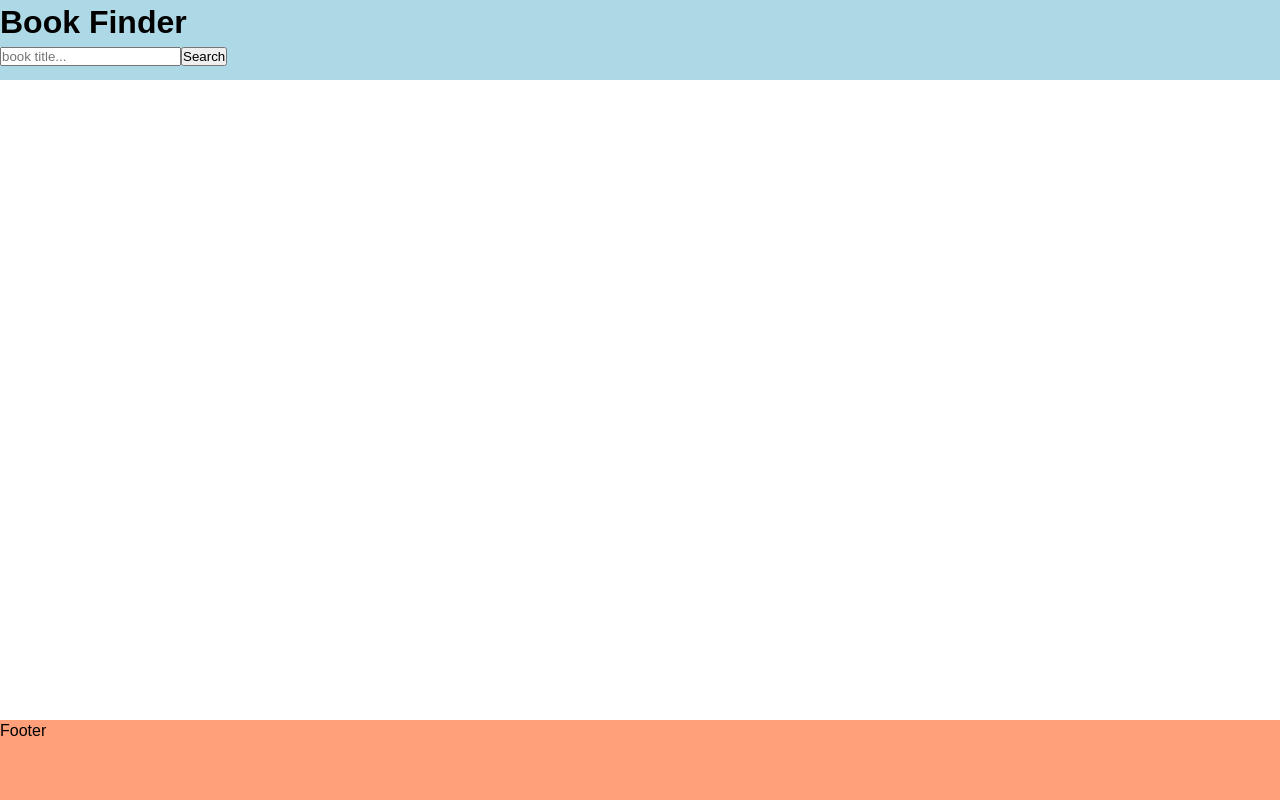
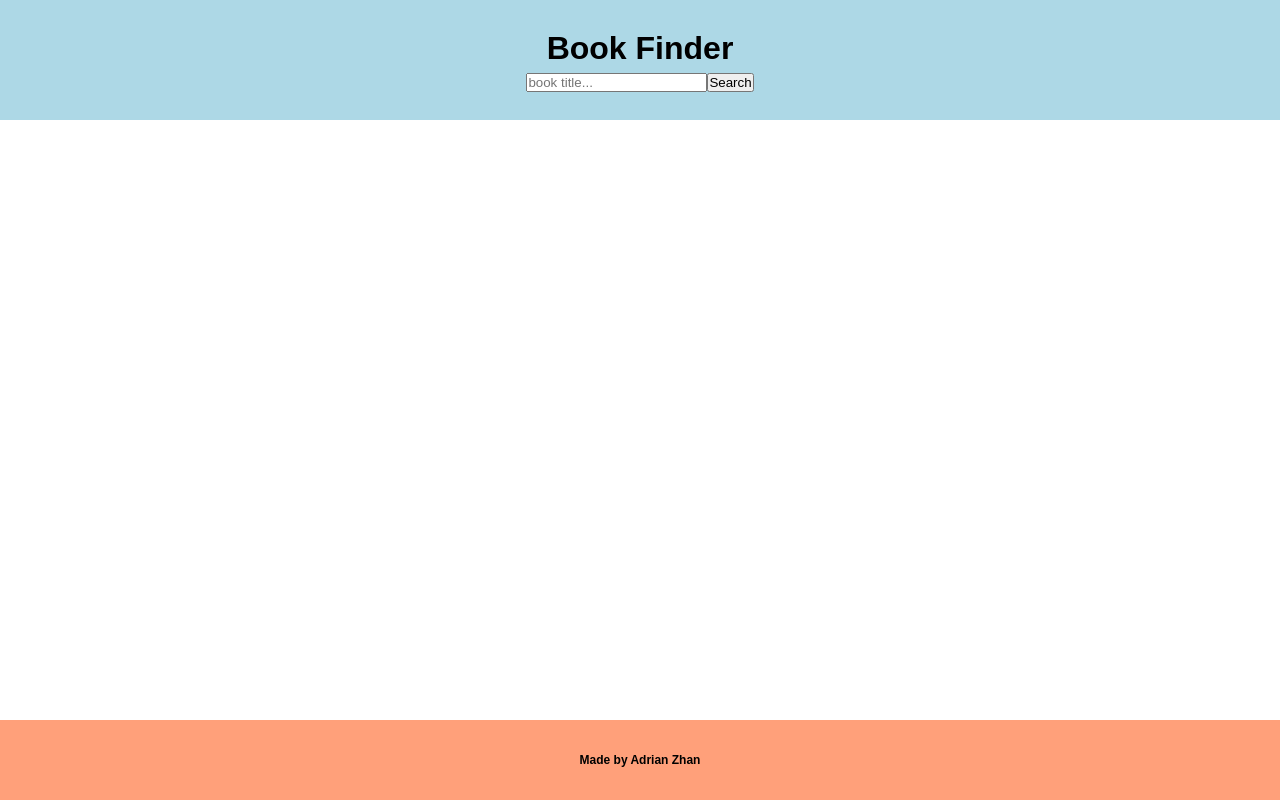
Before and after one commit to AerialWombat/book-finder, a React (Create React App) app: page / in a window 1280 px wide. Built offline with nearby package versions, Linux system fonts and the light colour scheme.

Commit message:
Centered header and footer elements

```diff
--- a/src/App.module.scss
+++ b/src/App.module.scss
@@ -45,7 +45,7 @@ body {
   height: 100%;
   display: grid;
   grid-template-columns: auto;
-  grid-template-rows: 10% 1fr 10%;
+  grid-template-rows: minmax(6rem, 15%) 1fr minmax(3rem, 10%);
   grid-template-areas:
     "header"
     "results"
--- a/src/components/Footer/Footer.module.scss
+++ b/src/components/Footer/Footer.module.scss
@@ -0,0 +1,10 @@
+.container {
+  display: flex;
+  justify-content: center;
+  align-items: center;
+
+  p {
+    font-size: 0.75rem;
+    font-weight: bold;
+  }
+}
--- a/src/components/Footer/index.js
+++ b/src/components/Footer/index.js
@@ -1,9 +1,10 @@
 import React from "react";
+import styles from "./Footer.module.scss";
 
 const Footer = () => {
   return (
-    <footer>
-      <p>Footer</p>
+    <footer className={styles.container}>
+      <p>Made by Adrian Zhan</p>
     </footer>
   );
 };
--- a/src/components/Header/Header.module.scss
+++ b/src/components/Header/Header.module.scss
@@ -0,0 +1,10 @@
+.container {
+  display: flex;
+  flex-direction: column;
+  align-items: center;
+  justify-content: center;
+}
+
+.title {
+  font-size: 2rem;
+}
--- a/src/components/Header/index.js
+++ b/src/components/Header/index.js
@@ -1,10 +1,11 @@
 import React from "react";
 import SearchBar from "../SearchBar";
+import styles from "./Header.module.scss";
 
 const Header = () => {
   return (
-    <header>
-      <h1>Book Finder</h1>
+    <header className={styles.container}>
+      <h1 className={styles.title}>Book Finder</h1>
       <SearchBar />
     </header>
   );
```
